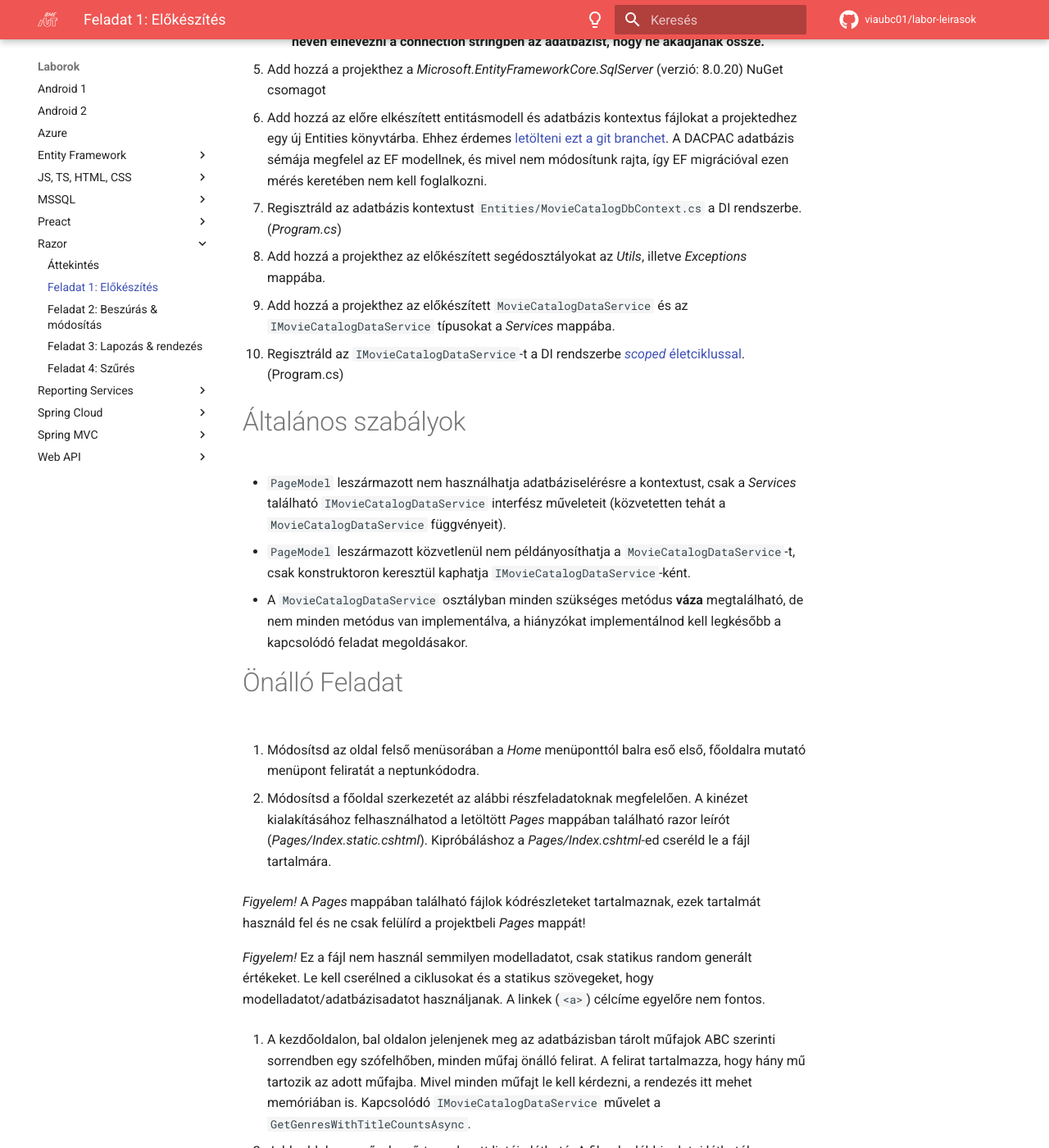
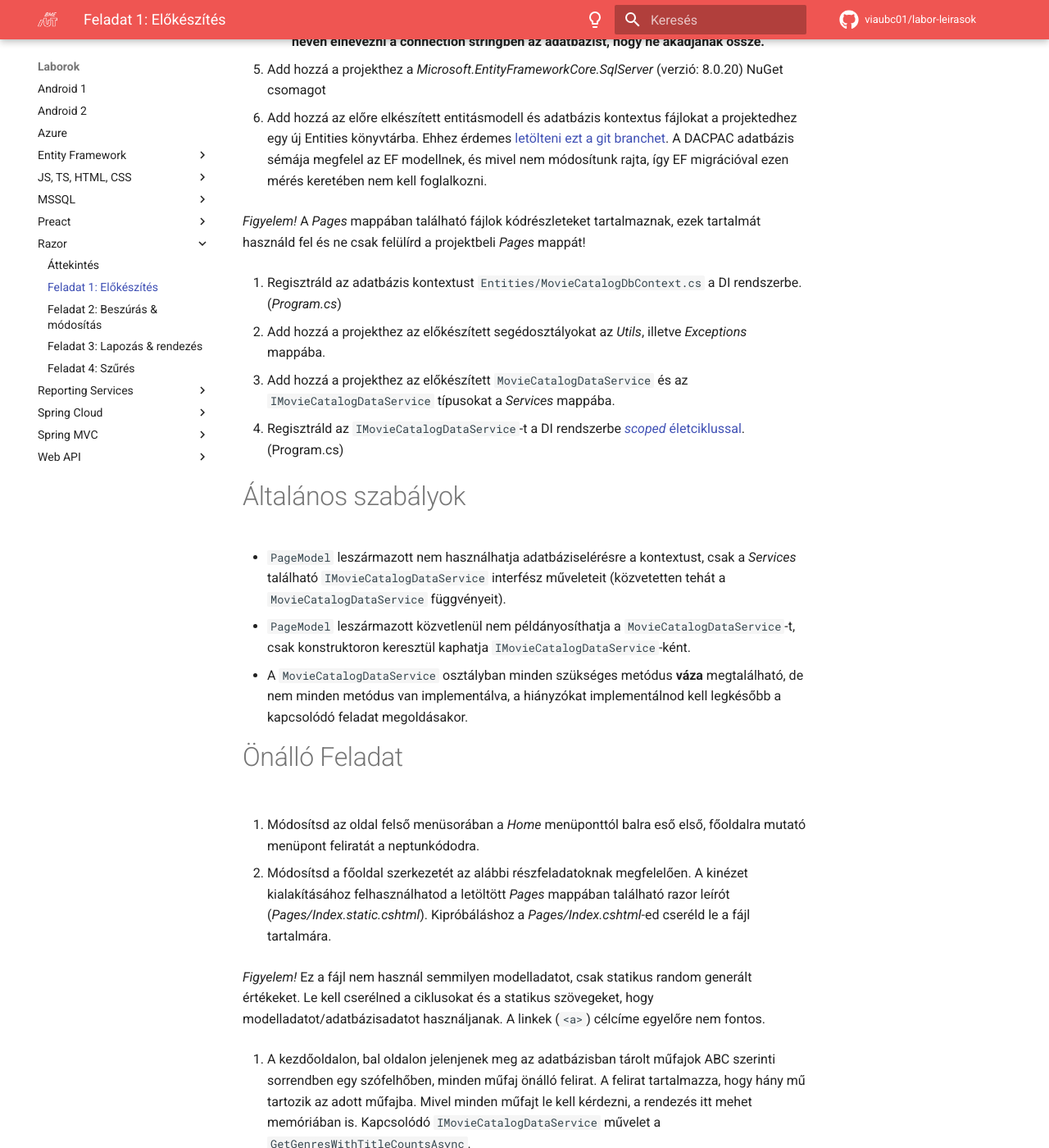
Before and after one commit to VIAUBC01/labor-leirasok, an MkDocs documentation site: the page built from docs/laborok/razor/Feladat-1.md, in a window 1280 px wide and 1400 px high, scrolled down 1195 px. Shown: the whole window at 82% size. Built offline with MkDocs 1.6.1 and Material for MkDocs 9.7.7, drawn with Linux system fonts in a browser that asks for light colours; comment, search, counter and statistics services are not loaded; some of the changed lines change nothing that is shown.

Commit message:
Pages description fix2

```diff
--- a/docs/laborok/razor/Feladat-1.md
+++ b/docs/laborok/razor/Feladat-1.md
@@ -32,6 +32,8 @@ A [Blazor](https://docs.microsoft.com/en-us/aspnet/core/blazor/) komponensalapú
 
 1. Add hozzá az előre elkészített entitásmodell és adatbázis kontextus fájlokat a projektedhez egy új Entities könyvtárba. Ehhez érdemes [letölteni ezt a git branchet](https://github.com/VIAUBC01/labor-leirasok/archive/refs/heads/razor-snippets.zip). A DACPAC adatbázis sémája megfelel az EF modellnek, és mivel nem módosítunk rajta, így EF migrációval ezen mérés keretében nem kell foglalkozni.
 
+*Figyelem!* A *Pages* mappában található fájlok kódrészleteket tartalmaznak, ezek tartalmát használd fel és ne csak felülírd a projektbeli *Pages* mappát!
+
 1. Regisztráld az adatbázis kontextust `Entities/MovieCatalogDbContext.cs` a DI rendszerbe. (_Program.cs_)
 
 1. Add hozzá a projekthez az előkészített segédosztályokat az *Utils*, illetve *Exceptions* mappába.
@@ -51,8 +53,6 @@ A [Blazor](https://docs.microsoft.com/en-us/aspnet/core/blazor/) komponensalapú
 1. Módosítsd az oldal felső menüsorában a *Home* menüponttól balra eső első, főoldalra mutató menüpont feliratát a neptunkódodra.
 
 1. Módosítsd a főoldal szerkezetét az alábbi részfeladatoknak megfelelően. A kinézet kialakításához felhasználhatod a letöltött *Pages* mappában található razor leírót (*Pages/Index.static.cshtml*). Kipróbáláshoz a *Pages/Index.cshtml*-ed cseréld le a fájl tartalmára.
-
-*Figyelem!* A *Pages* mappában található fájlok kódrészleteket tartalmaznak, ezek tartalmát használd fel és ne csak felülírd a projektbeli *Pages* mappát!
 
 *Figyelem!* Ez a fájl nem használ semmilyen modelladatot, csak statikus random generált értékeket. Le kell cserélned a ciklusokat és a statikus szövegeket, hogy modelladatot/adatbázisadatot használjanak. A linkek (`<a>`) célcíme egyelőre nem fontos.
 
```
